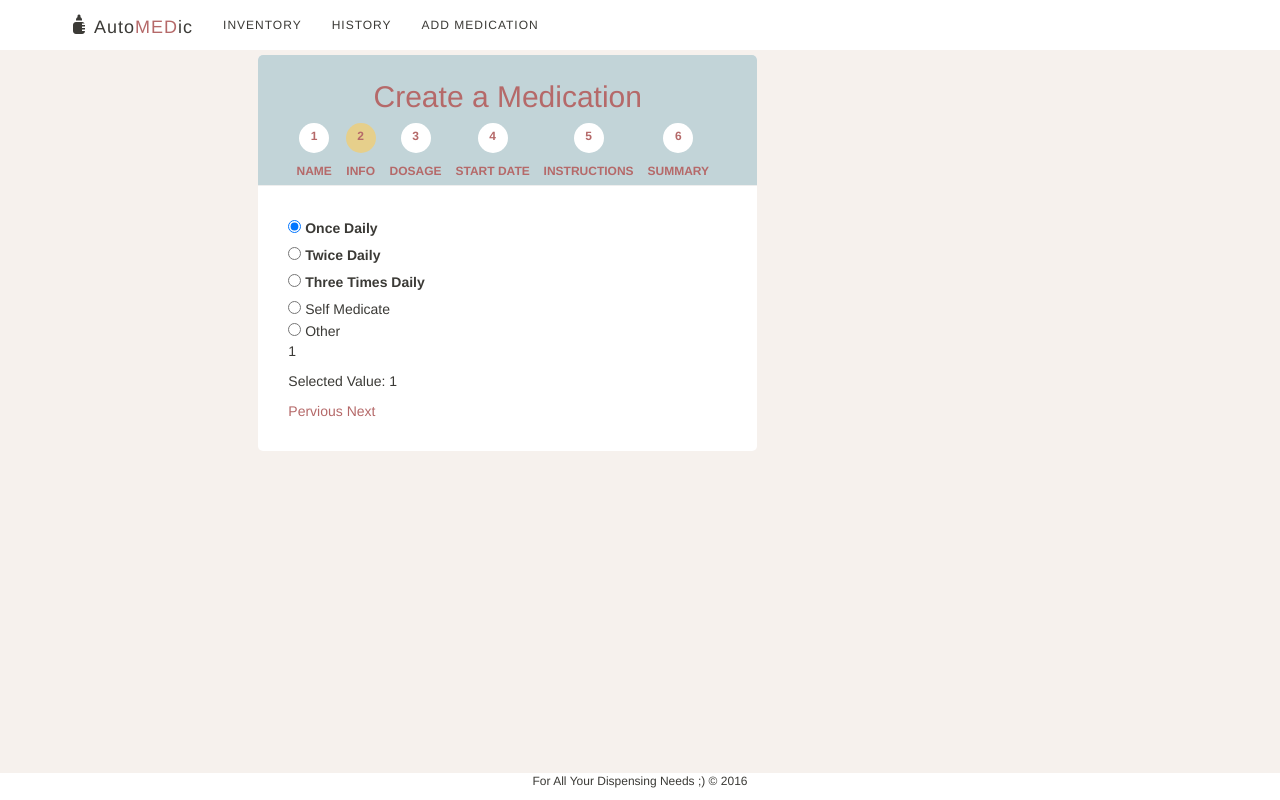
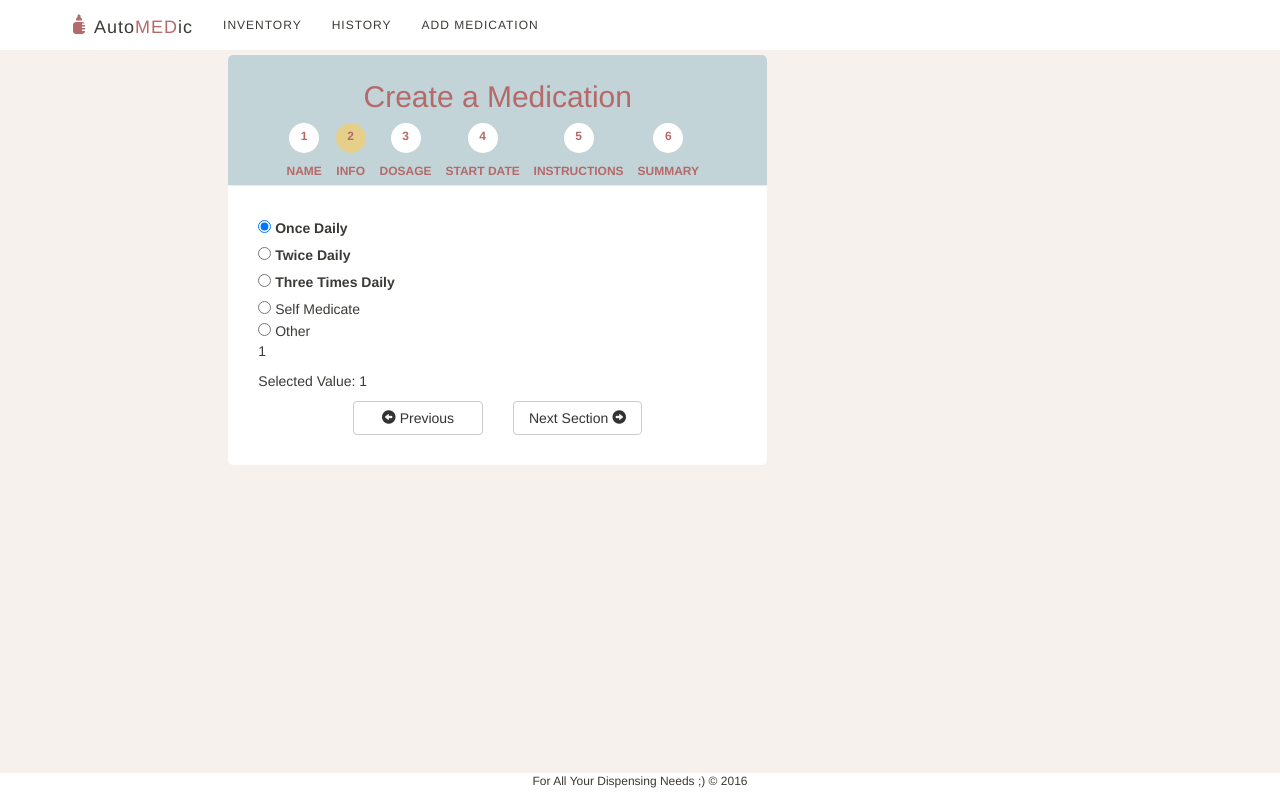
Before and after one commit to poddoum/Medic, a website: page init/public/index.html at #/medform/dispensinginfo in a window 1280 px wide. Drawn offline with Linux system fonts and the light colour scheme.

Commit message:
Form nav change
Just Updated the navigation in the form

```diff
--- a/init/public/stylesheets/theme.css
+++ b/init/public/stylesheets/theme.css
@@ -1,5 +1,6 @@
 body {
-  padding:45px;
+  margin-top:45px;
+  margin-bottom:20px;
   font-family-sans-serif: 14px "Lucida Grande", Helvetica, Arial, sans-serif;
   background:#f6f1ed;
   color: #3b3a36 ;
@@ -29,6 +30,10 @@ body {
 .navbar-default .navbar-toggle {
     border-color: transparent;
     color: #3b3a36 !important;
+}
+
+.navbar-header .glyphicon{
+	color:#b56969;
 }
 
 a {
--- a/init/public/templates/medform-dispensinginfo.html
+++ b/init/public/templates/medform-dispensinginfo.html
@@ -26,5 +26,15 @@
 </div>
 <p>Selected Value: {{med.dispensingFreq}}</p>
 
-<a href ui-sref='medform.medication' >Pervious</a>
-<a href ui-sref='medform.dosage' >Next</a>
+<div class="form-line">
+<div class="col-xs-4 col-xs-offset-2">
+    <a href ui-sref='medform.medication' class="btn btn-block btn-default">
+    <span class="glyphicon glyphicon-circle-arrow-left"></span> Previous
+    </a>
+</div>
+<div class="col-xs-4 ">
+    <a href ui-sref='medform.dosage' class="btn btn-block btn-default">
+    Next Section <span class="glyphicon glyphicon-circle-arrow-right"></span>
+    </a>
+</div>
+</div>
```
Also changed, not shown: init/public/templates/medform-dosage.html (+26 -4 lines), init/public/templates/medform-specialinstructions.html (+12 -3 lines), init/public/templates/medform-startdate.html (+12 -2 lines), init/public/templates/medform-summary.html (+10 -2 lines).
